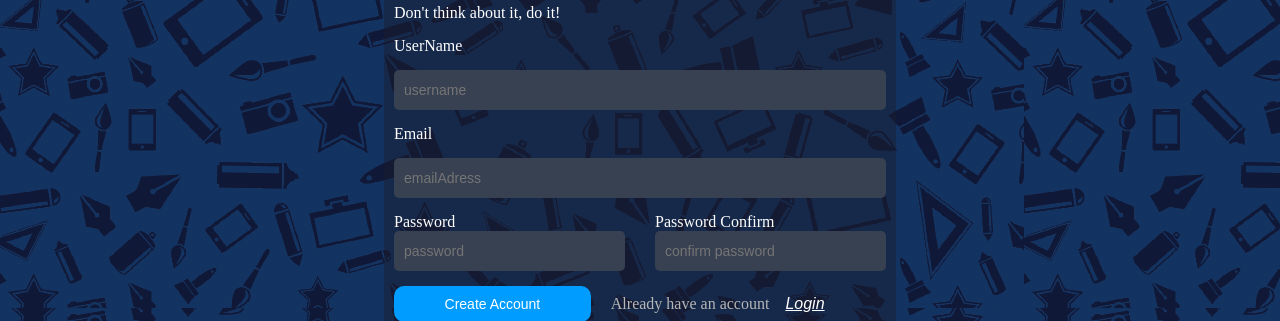
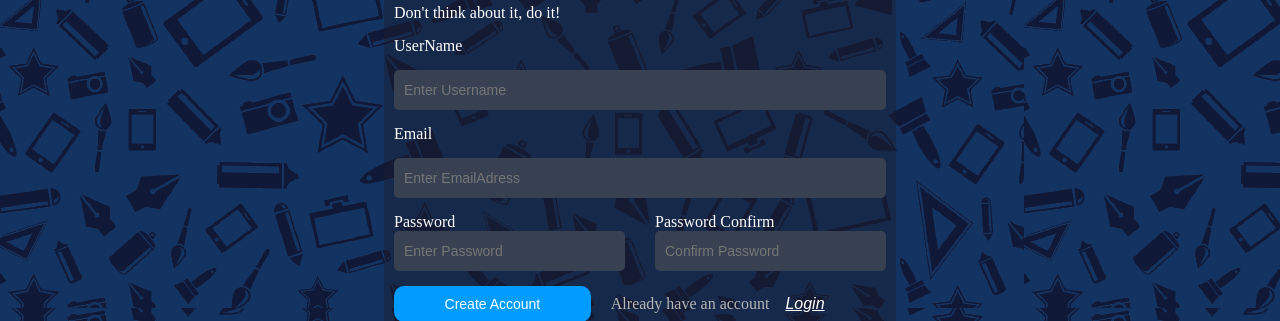
Before and after one commit to Nsairun/Url_Shortener_Frontend, a React (Create React App) app: page / in a window 1280 px wide. Shown: the part 268-589 px from the top of the page. Built offline with nearby package versions, Linux system fonts and the light colour scheme; a web font is replaced by a local one.

Commit message:
edits on registration page

```diff
--- a/src/Pages/Registration/Registration.jsx
+++ b/src/Pages/Registration/Registration.jsx
@@ -53,17 +53,17 @@ function Registration({ placeholder, name }) {
         </JoinHolder>
         <Ptag>Don't think about it, do it!</Ptag>
         <Label>UserName</Label>
-        <InputField placeholder="username" name="username" />
+        <InputField placeholder="Enter Username" name="username" />
         <Label>Email</Label>
-        <InputField placeholder="emailAdress" name="email" />
+        <InputField placeholder="Enter EmailAdress" name="email" />
         <PassConfirm>
           <PassHolder>
             <Label>Password</Label>
-            <InputField placeholder="password" name="password" />
+            <InputField placeholder="Enter Password" name="password" />
           </PassHolder>
           <PassHolder>
             <Label>Password Confirm</Label>
-            <InputField placeholder="confirm password" name="confirmpassword" />
+            <InputField placeholder="Confirm Password" name="confirmpassword" />
           </PassHolder>
         </PassConfirm>
         <FormBottom>
```
